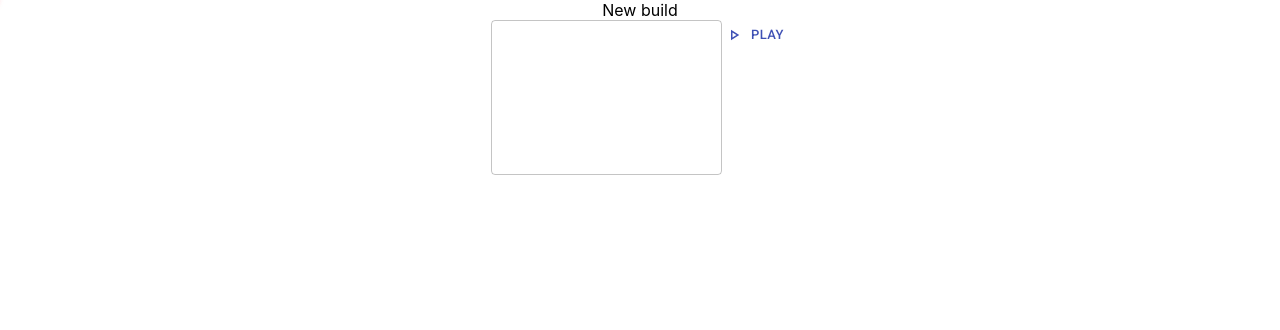
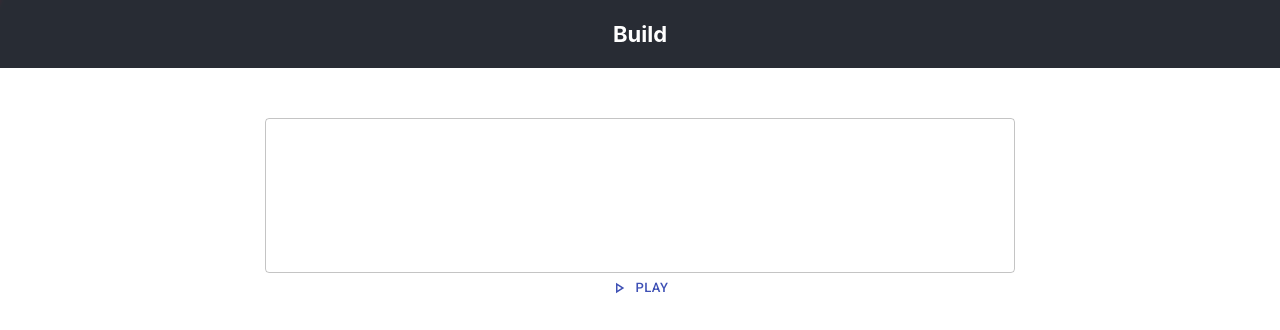
Before and after one commit to eyung/singling-web, a React (Create React App) app: page / in a window 1280 px wide. Shown: the top 330 px of the page. Built offline with nearby package versions, Linux system fonts and the light colour scheme.

Commit message:
bug fixes

```diff
--- a/src/App.js
+++ b/src/App.js
@@ -55,7 +55,7 @@ var mydata3 =
   }
 }
 
-// The `Editor` component receives the value and the change function as props.
+// The Editor component receives the value and the change function as props.
 const Editor = React.memo(({value, handleTextChange}) => {
   const onChange = e => handleTextChange(e.target.value)
   return (
@@ -71,19 +71,19 @@ const Editor = React.memo(({value, handleTextChange}) => {
 });
 
 // Header stuff
-const Header = () => <div>New build</div>;
+const Header = () => {
+  return (
+    //{ <div className='top-bar' style={{backgroundColor: this.state.bgColour}}> }
+    <div className='top-bar'>
+      <h1>Build</h1>
+    </div>
+  )
+}
 
 const ProcessText = (text, loadingBarRef) => {
 
-  //const [text, setText] = React.useState("");
-  //const [loading, setLoading] = React.useState(false);
-
   console.log("Processing text: " + text)
 
-  //this.setState({progress:10})
-  //this.setState({ loading: true })
-  //setLoading(true)
-  //const loadingBarRef = useRef(null);
   loadingBarRef.current.continuousStart()
 
   //test
@@ -91,7 +91,6 @@ const ProcessText = (text, loadingBarRef) => {
       mydata.instructions,
       mydata2.instructions
   ]
-
   console.log(mergedata)
 
   //axios.post(websiteURL + 'api/v1/audio-profile/processtext',
@@ -104,7 +103,6 @@ const ProcessText = (text, loadingBarRef) => {
   .then( res => {
     console.log("playing audio file: " + s3URL + res.data.audioLink)
 
-    //this.setState({progress:80})
     loadingBarRef.current.complete()
 
     const audio = new Audio(s3URL + res.data.audioLink)
@@ -129,39 +127,36 @@ const playAudio = (audio) => {
   }
 }
 
-// Main function
 export default function App() {
 
-  //const [progress, setProgress] = React.useState(0);
   const [loading, setLoading] = React.useState(false);
   const [text, setText] = React.useState("test")
   const loadingBarRef = useRef(null);
-  //ref.current.continuousStart();
 
   return (
       <div className="App">
+
           <Header />
-          <div className="App-body">
+
+          <div className="App-body main-container">
 
             <LoadingBar color="#f11946" ref={loadingBarRef} shadow={true} height={3} />
 
-
             <Editor handleTextChange={setText} />
-
-
 
             <Button
               size="small"
               color="primary"
               className='button'
               startIcon={<PlayArrowOutlined/>}
-                //loading={this.loading}
               onClick={ () => ProcessText(text, loadingBarRef)}
               disabled={loading}
             >
               Play
             </Button>
+
           </div>
+
       </div>
   );
 }
```
Lines whose indentation alone changed are shown as unchanged.
